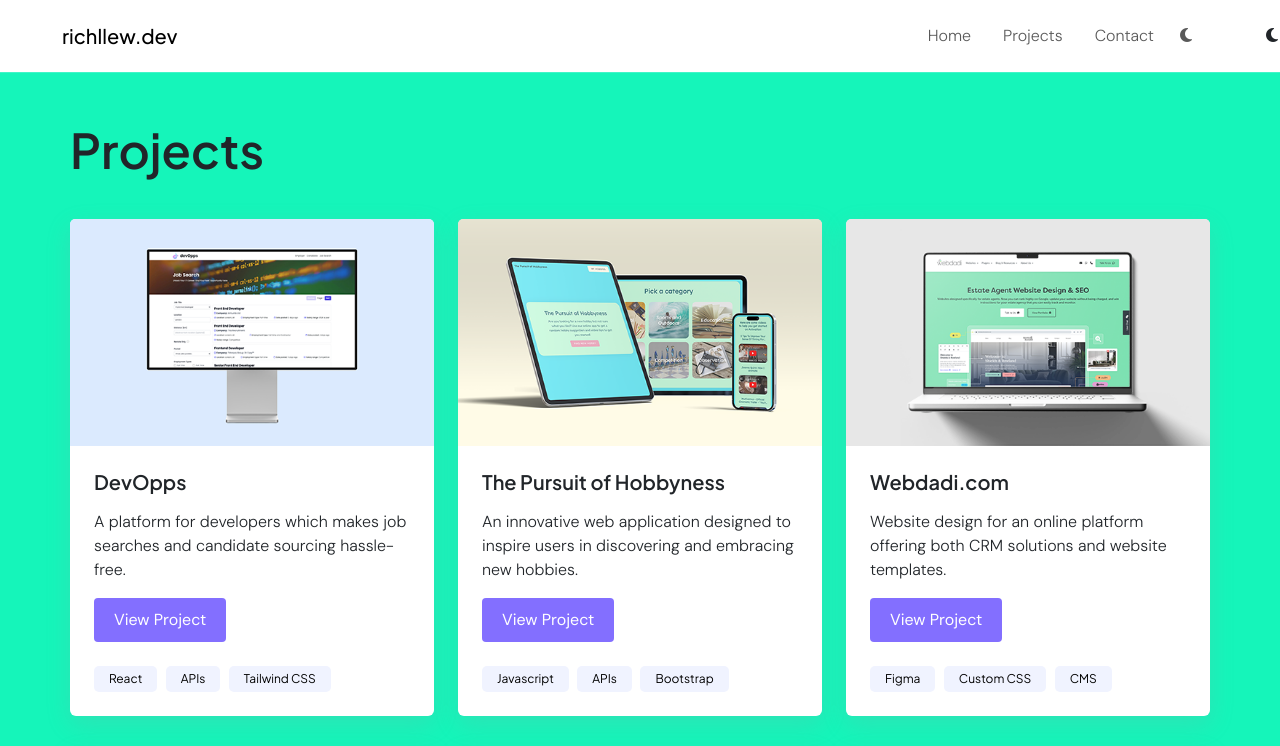
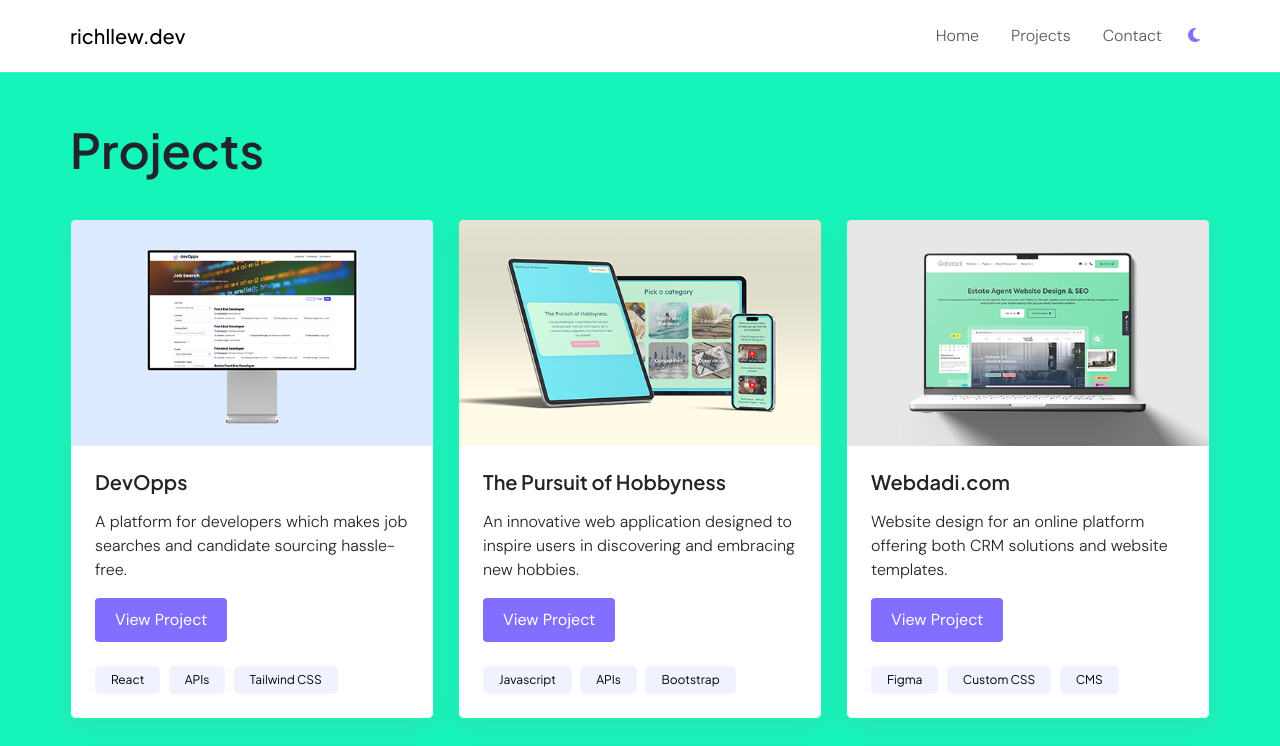
Before and after one commit to RichLlew182/react-portfolio, a React (Vite) app: page /projects in a window 1280 px wide. Shown: the top 746 px of the page. Built offline with nearby package versions, Linux system fonts and the light colour scheme.

Commit message:
some further css changes

```diff
--- a/src/components/Header.jsx
+++ b/src/components/Header.jsx
@@ -34,12 +34,12 @@ function Header() {
                 <motion.div initial={{ opacity: 0, y: -40 }} animate={{ opacity: 1, y: 0 }} transition={{ delay: 1.1 }} viewport={{ once: true }}><Nav.Link as={Link} className="me-lg-2" to="/">Home</Nav.Link></motion.div>
                 <motion.div initial={{ opacity: 0, y: -40 }} animate={{ opacity: 1, y: 0 }} transition={{ delay: 1.2 }} viewport={{ once: true }}><Nav.Link as={Link} className="me-lg-2" to="/projects">Projects</Nav.Link></motion.div>
                 <motion.div initial={{ opacity: 0, y: -40 }} animate={{ opacity: 1, y: 0 }} transition={{ delay: 1.3 }} viewport={{ once: true }}><Nav.Link as={Link} to="/contact">Contact</Nav.Link></motion.div>
-                <motion.div initial={{ opacity: 0, y: -40 }} onClick={handleDarkMode} animate={{ opacity: 1, y: 0 }} transition={{ delay: 1.4 }} viewport={{ once: true }}><Nav.Link>{darkMode ? <i className="fa-solid fa-sun text-highlight"></i> : <i className="fa-solid fa-moon"></i>}</Nav.Link></motion.div>
+                <motion.div initial={{ opacity: 0, y: -40 }} onClick={handleDarkMode} animate={{ opacity: 1, y: 0 }} transition={{ delay: 1.4 }} viewport={{ once: true }}><Nav.Link>{darkMode ? <i className="fa-solid fa-sun text-highlight"></i> : <i className="fa-solid fa-moon text-primary"></i>}</Nav.Link></motion.div>
               </Nav>
             </Navbar.Collapse>
 
           </Container>
-          <motion.div initial={{ opacity: 0, y: -40 }} onClick={handleDarkMode} animate={{ opacity: 1, y: 0 }} transition={{ delay: 1.4 }} viewport={{ once: true }}><Nav.Link>{darkMode ? <i className="fa-solid fa-sun"></i> : <i className="fa-solid fa-moon"></i>}</Nav.Link></motion.div>
+
         </Navbar>
       </header>
     </>
--- a/src/components/ProjectCard.jsx
+++ b/src/components/ProjectCard.jsx
@@ -9,7 +9,7 @@ function ProjectCard({ title, image, description, deployedURL, altText, techOne,
           <Card.Img variant="top" src={image} alt={altText} />
         </a>
         <Card.Body className="p-4">
-          <Card.Title className="mb-3">{title}</Card.Title>
+          <Card.Title className="mb-3 text-highlight">{title}</Card.Title>
           <Card.Text>
             {description}
           </Card.Text>
--- a/src/index.css
+++ b/src/index.css
@@ -1,6 +1,16 @@
+:root,
+[data-bs-theme=light] {
+
+  --bs-primary: #836FFF;
+  --bs-primary-rgb: 131, 111, 255;
+
+  --primaryGreen: #15F5BA;
+  --faintBorder: 1px solid rgb(240 243 255 / 20%);
+}
+
 [data-bs-theme="dark"] {
-  --bs-body-bg: #160C28;
-  --bs-body-bg-rgb: 22, 12, 40
+  --bs-body-bg: #20123b;
+  --bs-body-bg-rgb: 32, 18, 59
 }
 
 body {
@@ -28,26 +38,26 @@ h6,
 header,
 #intro,
 .primary-green {
-  background-color: #15F5BA;
+  background-color: var(--primaryGreen)
 }
 
 header {
-  border-bottom: 1px solid rgb(240 243 255 / 20%)
+  border-bottom: var(--faintBorder)
 }
 
 #intro,
 #projects {
-  border-bottom: 1px solid rgb(240 243 255 / 20%);
+  border-bottom: var(--faintBorder);
 }
 
 [data-bs-theme="dark"] header,
 [data-bs-theme="dark"] #intro,
 [data-bs-theme="dark"] .primary-green {
-  background-color: #20123b;
+  background-color: var(--bs-body-bg)
 }
 
 [data-bs-theme="dark"] .text-highlight {
-  color: #15F5BA;
+  color: var(--primaryGreen)
 }
 
 .btn-toolbar {
@@ -133,12 +143,13 @@ footer a {
   -webkit-box-shadow: rgba(149, 157, 165, 0.2) 0px 8px 24px;
   box-shadow: rgba(149, 157, 165, 0.2) 0px 8px 24px;
   border: none;
+  border: 1px solid var(--primaryGreen)
 }
 
 [data-bs-theme="dark"] .card {
   -webkit-box-shadow: none;
   box-shadow: none;
-  border: 1px solid rgb(240 243 255 / 20%)
+  border: var(--faintBorder)
 }
 
 .card-img,
@@ -158,6 +169,12 @@ span.badge.bg-info {
   margin-right: 4px;
   border-radius: 5px;
   padding: 7px 15px;
+  border: var(--faintBorder)
+}
+
+[data-bs-theme="dark"] span.badge.bg-info {
+  background: var(--bs-body-bg) !important;
+  color: white !important;
 }
 
 img.skill-icon {
@@ -170,7 +187,7 @@ img.skill-icon {
 
 .list-group-item {
   background-color: #F0F3FF;
-  border: 1px solid #F0F3FF;
+  border: var(--faintBorder);
 }
 
 .list-group-horizontal>.list-group-item+.list-group-item {
@@ -184,12 +201,12 @@ img.skill-icon {
 
 .form-control {
   border-radius: 4px;
-  border: 1px solid rgb(240 243 255 / 20%)
+  border: var(--faintBorder)
 }
 
 #contact-section {
   background-color: #20123b;
-  border: 1px solid rgb(240 243 255 / 20%)
+  border: var(--faintBorder)
 }
 
 
```
